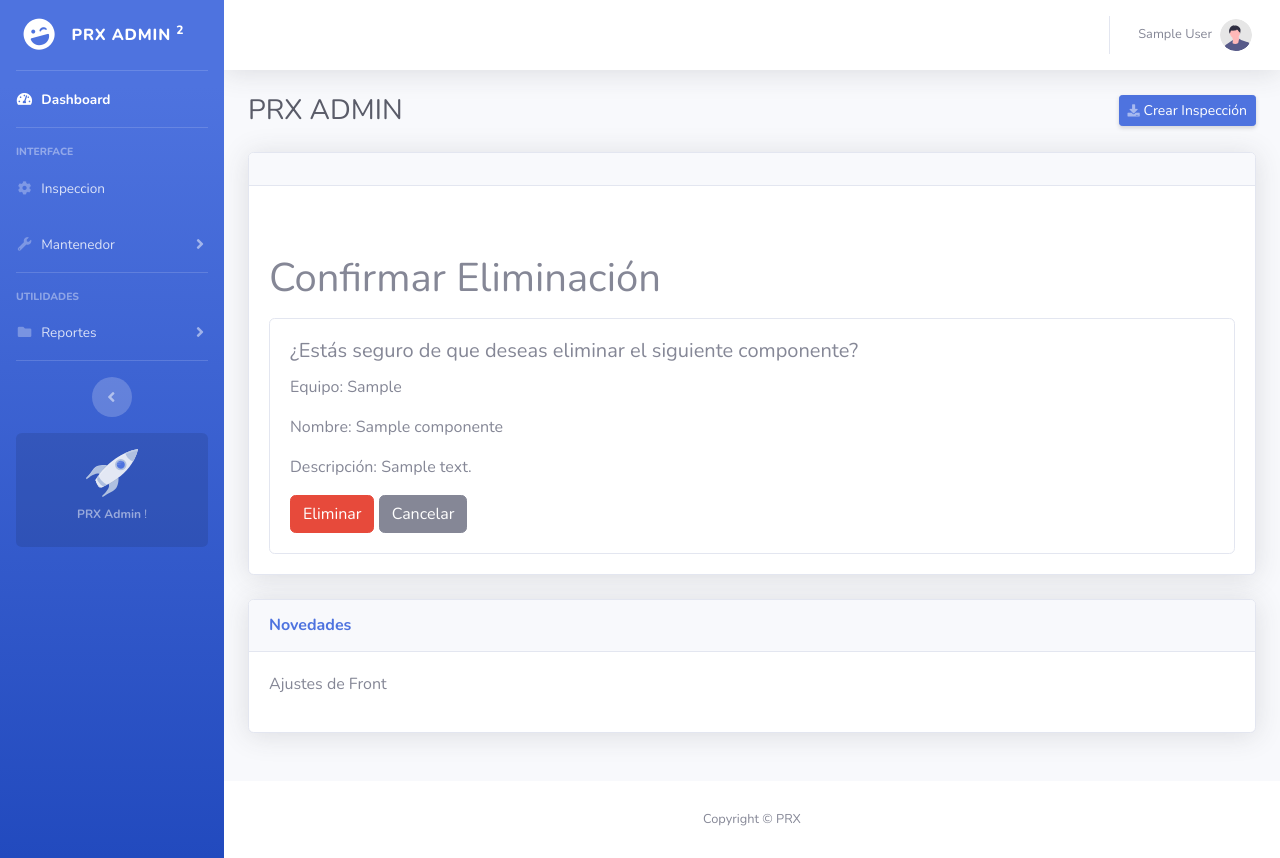
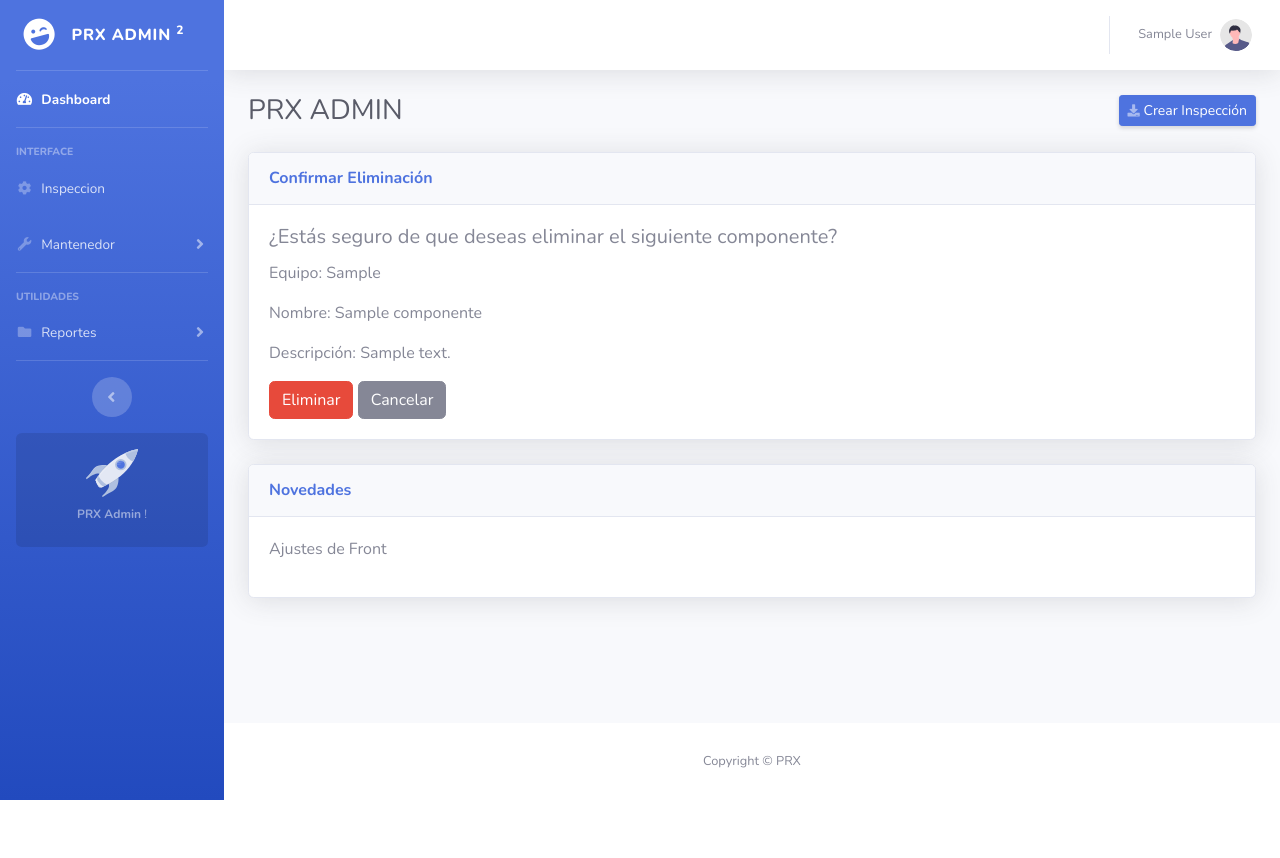
Before and after one commit to halexis20/RIX, a Django app: page /componente/1/delete in a window 1280 px wide. After the commit the page ends 800 px from the top, so only its background shows below. Run offline with Django 4.2, Linux system fonts and the light colour scheme; a user stored in the database is signed in; tables that the repository leaves empty hold one stand-in row (values such as "Sample post"); some libraries are stand-ins or nearby versions.

Commit message:
Ajustes de formato

```diff
--- a/inspecciones/templates/componente/confirm_delete.html
+++ b/inspecciones/templates/componente/confirm_delete.html
@@ -1,12 +1,11 @@
 {% extends 'base.html' %}
 
 {% block title %}Confirmar Eliminación{% endblock %}
+{% block elemento %} Confirmar Eliminación {% endblock %}
 
 {% block content %}
 
-    <h1 class="mt-5">Confirmar Eliminación</h1>
-    <div class="card mt-3">
-        <div class="card-body">
+
             <h5 class="card-title">¿Estás seguro de que deseas eliminar el siguiente componente?</h5>
             <p class="card-text">Equipo: {{ componente.equipo.tag }}</p>
             <p class="card-text">Nombre: {{ componente.nombre }}</p>
@@ -16,7 +15,6 @@
                 <button type="submit" class="btn btn-danger">Eliminar</button>
                 <a href="{% url 'elemento_list' %}" class="btn btn-secondary">Cancelar</a>
             </form>
-        </div>
-    </div>
+
 
 {% endblock %}
--- a/inspecciones/templates/inspector/confirm_delete.html
+++ b/inspecciones/templates/inspector/confirm_delete.html
@@ -15,7 +15,6 @@
                 <button type="submit" class="btn btn-danger">Eliminar</button>
                 <a href="{% url 'inspector_list' %}" class="btn btn-secondary">Cancelar</a>
             </form>
-        </div>
 
 
 {% endblock %}
```
